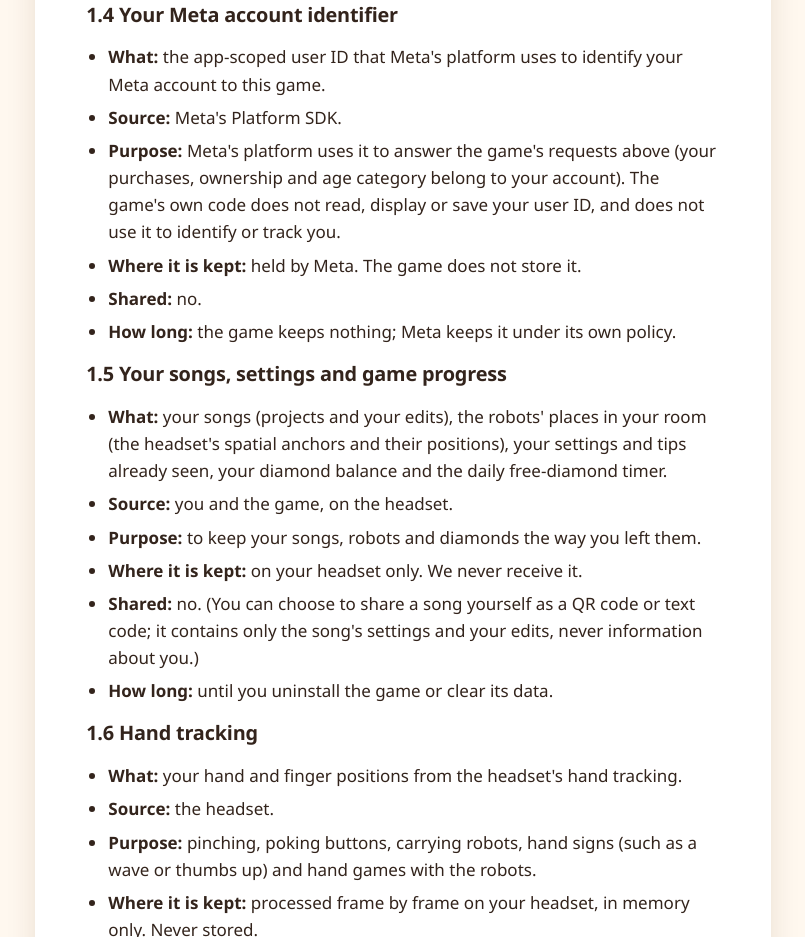
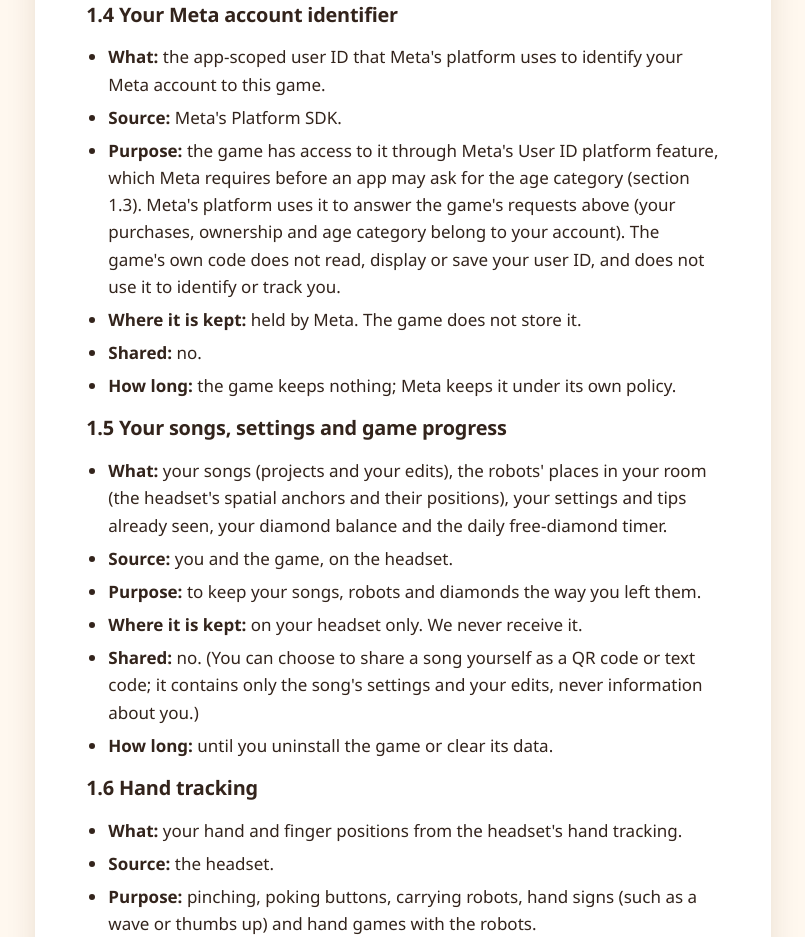
Before and after one commit to clrke/soothingbots, a plain HTML site: page privacy.html in a window 1280 px wide. Shown: the part 2151-3088 px from the top of the page, without its empty margins (237-1042 px from the left). Drawn offline with Linux system fonts and the light colour scheme.

Commit message:
Privacy policy: the User ID platform feature (required by Meta for the age category)

```diff
--- a/privacy.html
+++ b/privacy.html
@@ -117,7 +117,9 @@ identifier</h3>
 <li><strong>What:</strong> the app-scoped user ID that Meta's platform
 uses to identify your Meta account to this game.</li>
 <li><strong>Source:</strong> Meta's Platform SDK.</li>
-<li><strong>Purpose:</strong> Meta's platform uses it to answer the
+<li><strong>Purpose:</strong> the game has access to it through Meta's
+User ID platform feature, which Meta requires before an app may ask for
+the age category (section 1.3). Meta's platform uses it to answer the
 game's requests above (your purchases, ownership and age category belong
 to your account). The game's own code does not read, display or save
 your user ID, and does not use it to identify or track you.</li>
```
